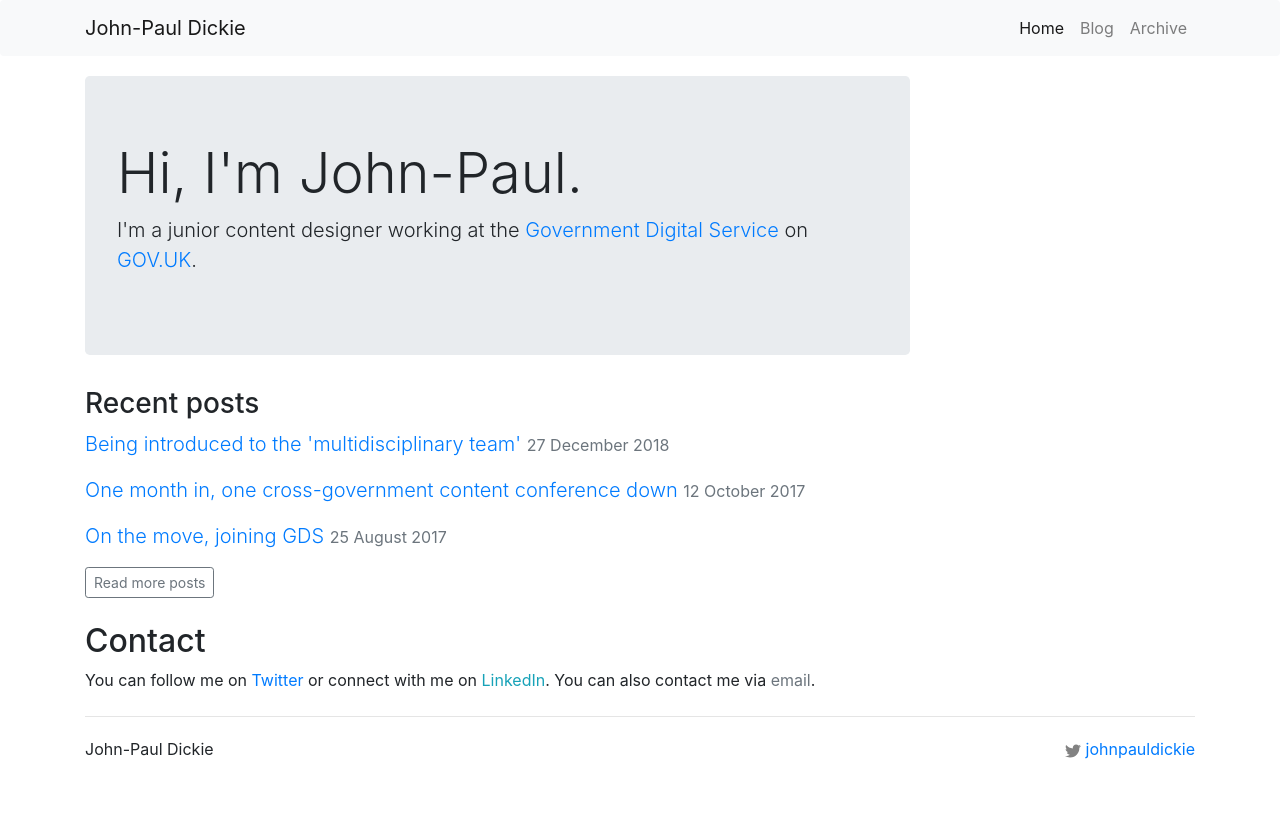
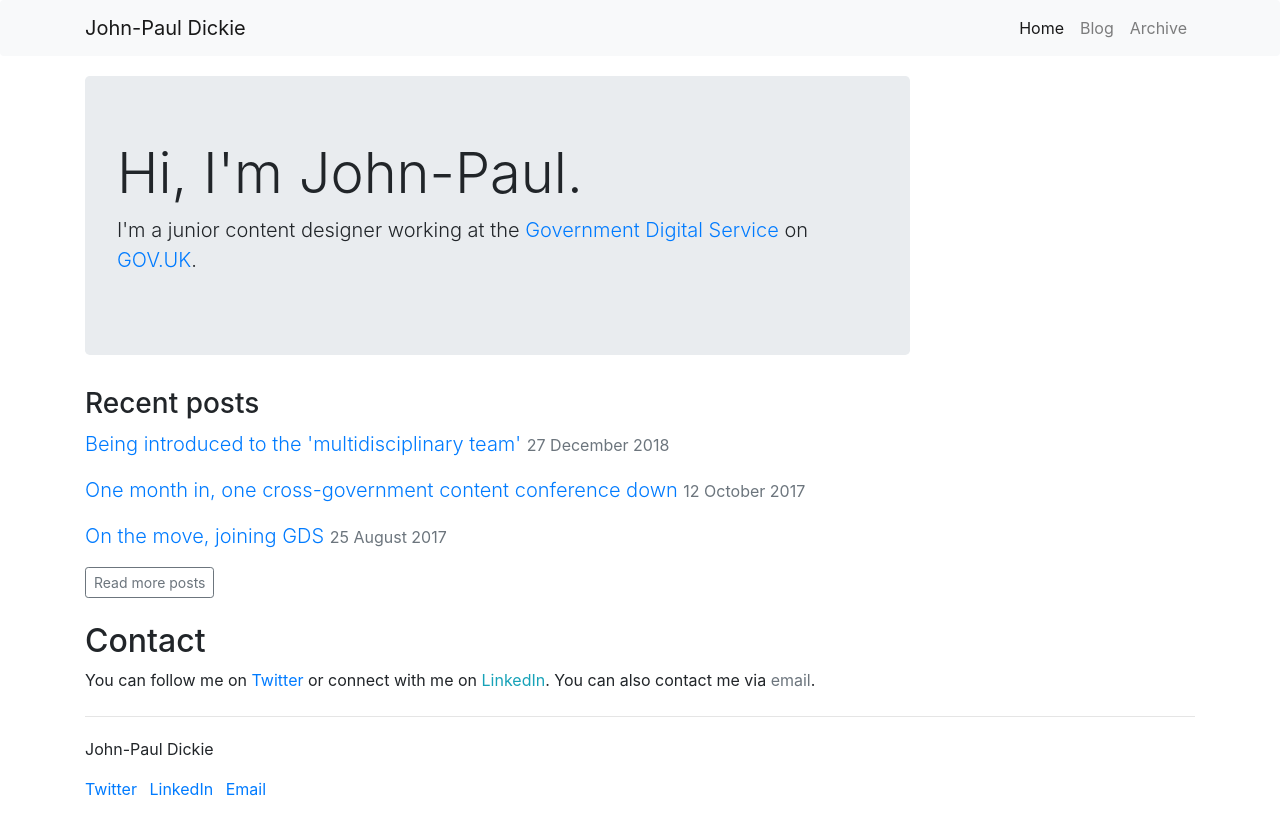
Before and after one commit to johnpauldickie/johnpauldickie.github.io, a Jekyll site: the page built from index.html, in a window 1280 px wide. Shown: the top 835 px of the page. Built offline with Jekyll 4.4.1, drawn with Linux system fonts in a browser that asks for light colours.

Commit message:
ul list in footr

```diff
--- a/_includes/footer.html
+++ b/_includes/footer.html
@@ -1,6 +1,10 @@
 <footer class="footer mt-auto py-3">
   <div class="container">
-    <p>John-Paul Dickie <span class="float-md-right text-muted">{% include icon-twitter.html username=site.twitter_username %}</span></p>
+    <p>John-Paul Dickie <span class="float-md-right text-muted"><ul class="list-inline">
+  <li class="list-inline-item"><a href="https://www.twitter.com/johnpauldickie" target="_blank">Twitter</a></li>
+  <li class="list-inline-item"><a href="https://uk.linkedin.com/in/johnpauldickie" target="_blank">LinkedIn</a></li>
+  <li class="list-inline-item"><a href="mailto:jp@johnpauld.co.uk">Email</a></li>
+</ul></span></p>
   </div>
 </footer>
 
```
